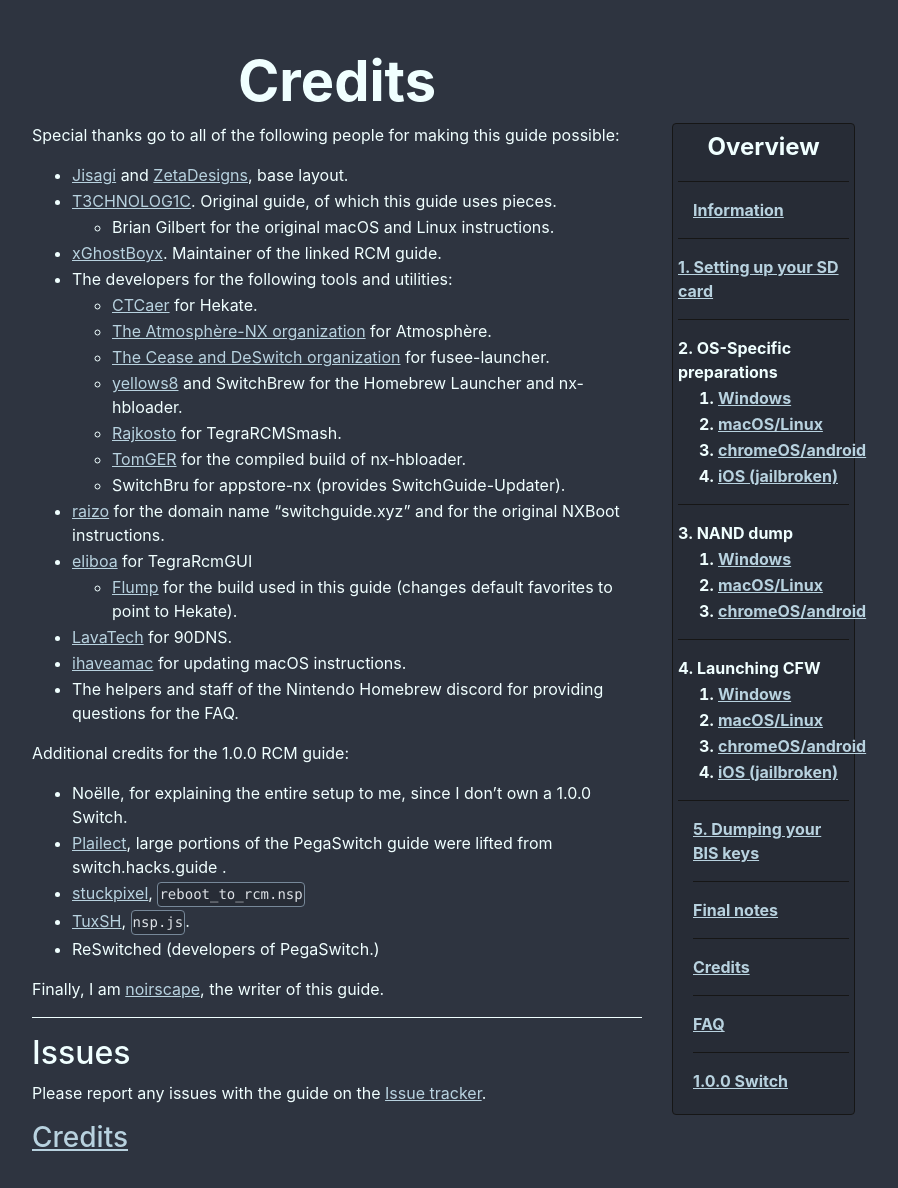
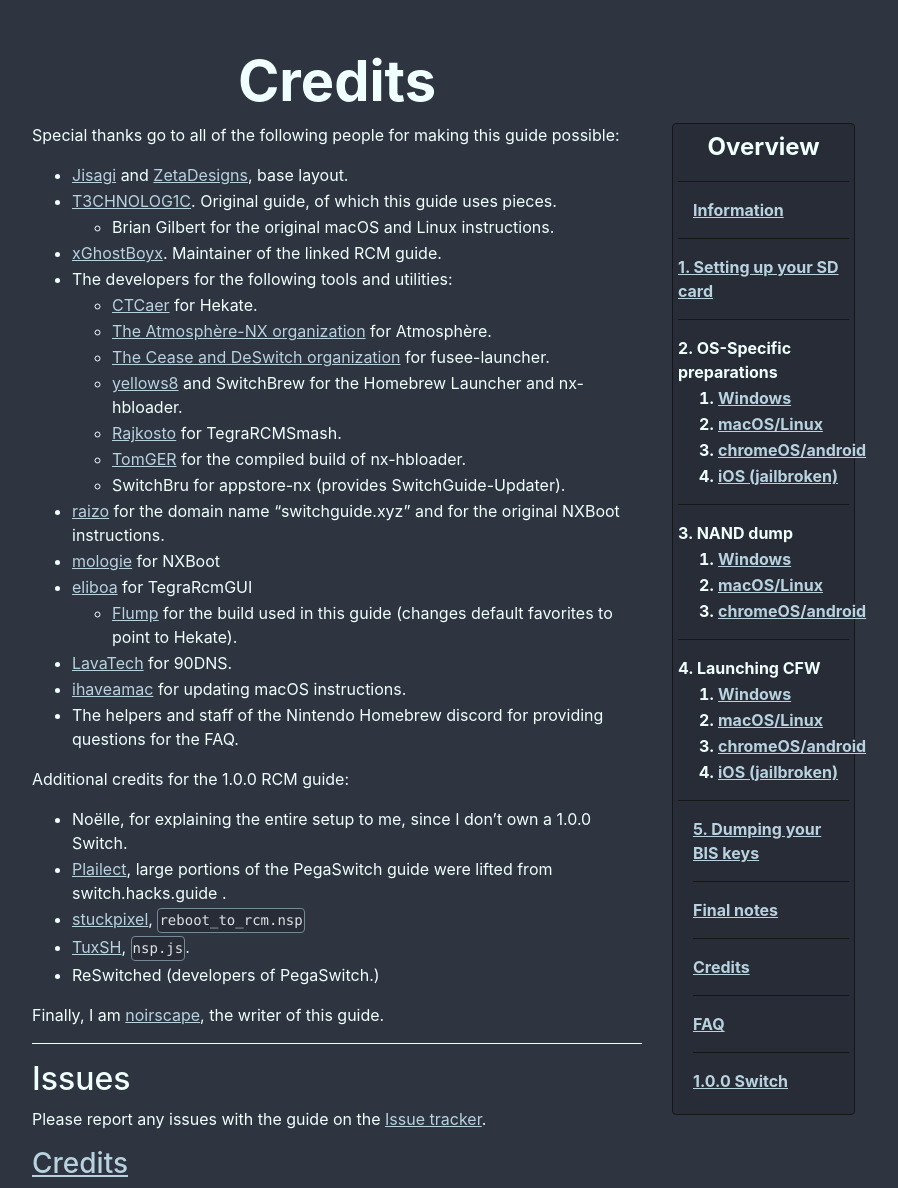
Before and after one commit to noirscape/SwitchGuideOLD, a Jekyll site: the page built from credits.md, in a window 1280 px wide. Shown: the whole page, without its empty margins (303-1201 px from the left). Built offline with Jekyll 4.4.1, drawn with Linux system fonts in a browser that asks for light colours; before the commit the page ends 1162 px from its top, so only the background shows below that.

Commit message:
Mologie credit

```diff
--- a/credits.md
+++ b/credits.md
@@ -18,6 +18,7 @@
   - [TomGER](https://github.com/tumGER){: .a-table} for the compiled build of nx-hbloader.
   - SwitchBru for appstore-nx (provides SwitchGuide-Updater).
 - [raizo](https://github.com/iraizo/) for the domain name "switchguide.xyz" and for the original NXBoot instructions.
+- [mologie](https://github.com/mologie/) for NXBoot
 - [eliboa](https://github.com/eliboa/TegraRcmGUI) for TegraRcmGUI
   - [Flump](https://github.com/Flumpster) for the build used in this guide (changes default favorites to point to Hekate).
 - [LavaTech](https://lavatech.top/) for 90DNS.
```
